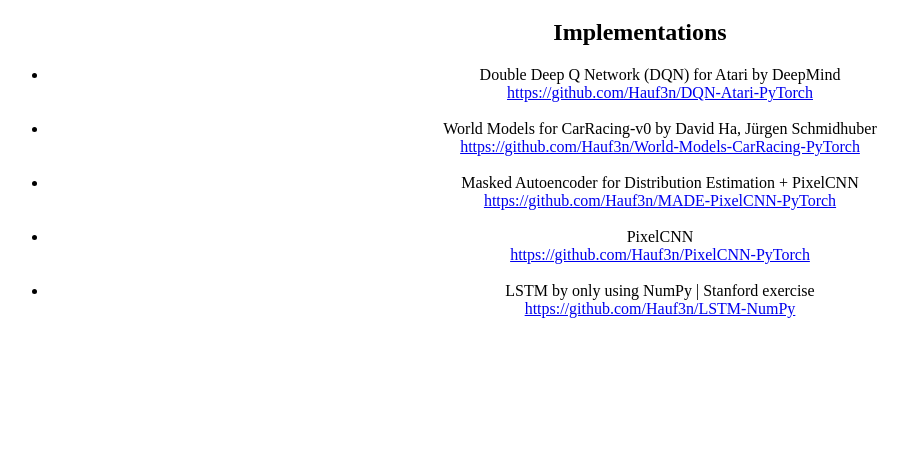
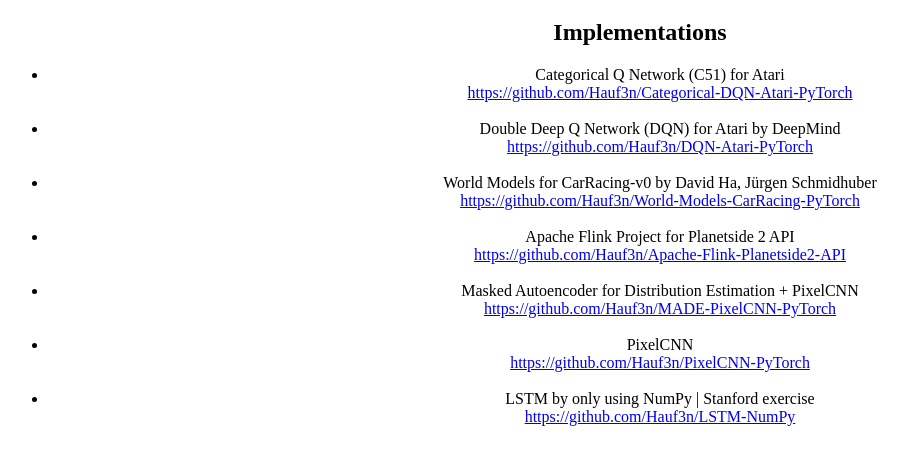
Before and after one commit to Hauf3n/Hauf3n.github.io, a plain HTML site: page index.html in a window 1280 px wide. Shown: the part 61-526 px from the top of the page, without its empty margins (0-905 px from the left). Drawn offline with Linux system fonts and the light colour scheme.

Commit message:
Update index.html

```diff
--- a/index.html
+++ b/index.html
@@ -6,11 +6,18 @@
 
 <p style="text-align:center;">
 <ul style="text-align:center;">
+
+  <li> Categorical Q Network (C51) for Atari<br>
+	<a href="https://github.com/Hauf3n/Categorical-DQN-Atari-PyTorch">https://github.com/Hauf3n/Categorical-DQN-Atari-PyTorch</a><br><br>
+  </li>
   <li> Double Deep Q Network (DQN) for Atari by DeepMind <br>
 	<a href="https://github.com/Hauf3n/DQN-Atari-PyTorch">https://github.com/Hauf3n/DQN-Atari-PyTorch</a><br><br>
   </li>
   <li> World Models for CarRacing-v0 by David Ha, Jürgen Schmidhuber <br>
     <a href="https://github.com/Hauf3n/World-Models-CarRacing-PyTorch">https://github.com/Hauf3n/World-Models-CarRacing-PyTorch</a><br><br>
+  </li>
+  <li> Apache Flink Project for Planetside 2 API<br>
+    <a href="https://github.com/Hauf3n/Apache-Flink-Planetside2-API">https://github.com/Hauf3n/Apache-Flink-Planetside2-API</a><br><br>
   </li>
   <li> Masked Autoencoder for Distribution Estimation + PixelCNN <br>
     <a href="https://github.com/Hauf3n/MADE-PixelCNN-PyTorch">https://github.com/Hauf3n/MADE-PixelCNN-PyTorch</a><br><br>
```
